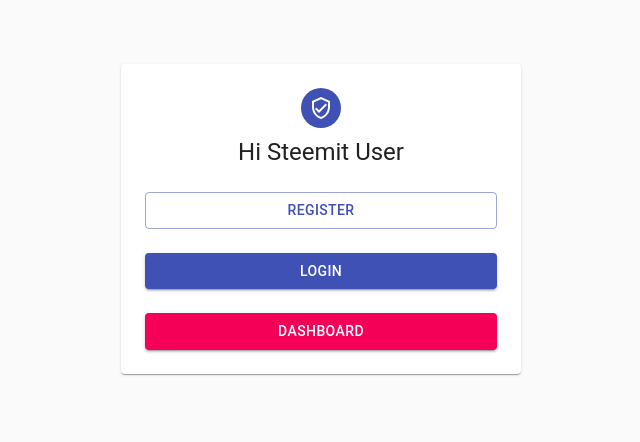
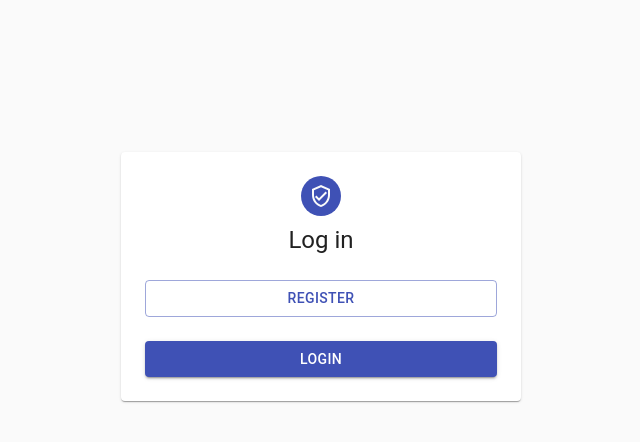
Before and after one commit to tharveybrown/webbed, a React (Create React App) app: page / in a window 1280 px wide. Shown: the top 442 px of the page, without its empty margins (319-959 px from the left). Built offline with nearby package versions, Linux system fonts and the light colour scheme; what @mars/heroku-js-runtime-env would draw is missing.

Commit message:
structure

```diff
--- a/package.json
+++ b/package.json
@@ -12,6 +12,7 @@
     "body-parser": "^1.19.0",
     "express": "^4.17.1",
     "fg-loadcss": "^3.1.0",
+    "font-awesome": "^4.7.0",
     "node-persist": "^2.1.0",
     "react": "^16.13.1",
     "react-dom": "^16.13.1",
--- a/src/components/App.js
+++ b/src/components/App.js
@@ -6,12 +6,16 @@
 import runtimeEnv from "@mars/heroku-js-runtime-env";
 import HomePage from "./HomePage";
 import Dashboard from "./Dashboard";
-// import Register from "../Register";
-// import Login from "../Login";
+import withStyles from "@material-ui/core/styles/withStyles";
+import Logout from "./Register/Logout";
+import CssBaseline from "@material-ui/core/CssBaseline";
+import AppBar from "@material-ui/core/AppBar";
 
-/*components required to use material-ui*/
+import SideBar from "./Layout/Sidebar";
+import Toolbar from "@material-ui/core/Toolbar";
+import { Typography } from "@material-ui/core";
 import { MuiThemeProvider, createMuiTheme } from "@material-ui/core/styles";
-import { CssBaseline } from "@material-ui/core";
+import { makeStyles } from "@material-ui/core/styles";
 
 /*required components for routing*/
 import {
@@ -25,11 +29,44 @@
 /*default material-ui theme generation*/
 const theme = createMuiTheme();
 
+const drawerWidth = 240;
+const useStyles = makeStyles((theme) => ({
+  root: {
+    display: "flex",
+  },
+  wrapper: {
+    margin: theme.spacing(1),
+    position: "relative",
+  },
+
+  appBar: {
+    width: `calc(100% - ${drawerWidth}px)`,
+    marginLeft: drawerWidth,
+  },
+  content: {
+    flexGrow: 1,
+    backgroundColor: theme.palette.background.default,
+    padding: theme.spacing(3),
+  },
+  logout: {
+    position: "relative",
+    marginLeft: 0,
+    width: "100%",
+    [theme.breakpoints.up("sm")]: {
+      marginLeft: theme.spacing(1),
+      width: "auto",
+    },
+  },
+
+  // necessary for content to be below app bar
+  toolbar: theme.mixins.toolbar,
+}));
+
 const url = runtimeEnv().REACT_APP_API_URL;
 
 function App(props) {
+  const classes = useStyles();
   const [user, setUser] = useState({});
-  const [form, setForm] = useState("");
   const [isLoggedIn, setLoggedIn] = useState(false);
 
   useEffect(() => {
@@ -55,26 +92,6 @@
   const handleLogin = (user) => {
     setUser(user);
     setLoggedIn(true);
-  };
-
-  const PrivateRoute = ({ children, ...rest }) => {
-    return (
-      <Route
-        {...rest}
-        render={({ location }) =>
-          isLoggedIn ? (
-            children
-          ) : (
-            <Redirect
-              to={{
-                pathname: "/login",
-                state: { from: location },
-              }}
-            />
-          )
-        }
-      />
-    );
   };
 
   const isAuthenticated = () => {
@@ -103,16 +120,35 @@
   return (
     <MuiThemeProvider theme={theme}>
       <CssBaseline />
+
+      <div className={classes.root}>
         <Router>
+          {isLoggedIn ? (
+            <>
+              <AppBar position="fixed" className={classes.appBar}>
+                <Toolbar>
+                  <Typography variant="h6" noWrap>
+                    {/* {user.organization ? user.organization.name : null} */}
+                  </Typography>
+                  <Logout handleLogout={handleLogout} isLoggedIn={isLoggedIn} />
+                </Toolbar>
+              </AppBar>
+              <SideBar />
+            </>
+          ) : null}
+
+          <main className={classes.content}>
+            <div className={classes.toolbar} />
+            {!isLoggedIn ? <Route exact path="/" component={HomePage} /> : null}
             <Switch>
               {/* Routing according to the path entered */}
-          <Route exact path="/" component={HomePage} />
               <Route
                 exact
                 path="/register"
                 component={() => <SignInForm handleLogin={handleLogin} />}
                 render={(props) => (
                   <SignInForm
+                    className={classes.logout}
                     {...props}
                     handleLogin={handleLogin}
                     isLoggedIn={isLoggedIn}
@@ -146,7 +182,9 @@
 
               {/* <Route exact path="/" component={Dashboard} /> */}
             </Switch>
+          </main>
         </Router>
+      </div>
     </MuiThemeProvider>
   );
 }
--- a/src/components/HomePage/index.js
+++ b/src/components/HomePage/index.js
@@ -3,6 +3,13 @@
 import VerifiedUserOutlined from "@material-ui/icons/VerifiedUserOutlined";
 import withStyles from "@material-ui/core/styles/withStyles";
 import { Link } from "react-router-dom";
+import CssBaseline from "@material-ui/core/CssBaseline";
+import AppBar from "@material-ui/core/AppBar";
+
+import SideBar from "../Layout/Sidebar";
+import Toolbar from "@material-ui/core/Toolbar";
+
+const drawerWidth = 240;
 
 const styles = (theme) => ({
   main: {
@@ -15,6 +22,9 @@
       marginLeft: "auto",
       marginRight: "auto",
     },
+  },
+  submit: {
+    marginTop: theme.spacing.unit * 3,
   },
   paper: {
     marginTop: theme.spacing.unit * 8,
@@ -29,9 +39,12 @@
     margin: theme.spacing.unit,
     backgroundColor: theme.palette.primary.main,
   },
-  submit: {
-    marginTop: theme.spacing.unit * 3,
-  },
+
+  // content: {
+  //   flexGrow: 1,
+  //   backgroundColor: theme.palette.background.default,
+  //   padding: theme.spacing(3),
+  // },
 });
 
 function HomePage(props) {
@@ -44,7 +57,7 @@
           <VerifiedUserOutlined />
         </Avatar>
         <Typography component="h1" variant="h5">
-          Hi Steemit User
+          Log in
         </Typography>
 
         <Button
@@ -69,17 +82,6 @@
         >
           Login
         </Button>
-        <Button
-          type="submit"
-          fullWidth
-          variant="contained"
-          color="secondary"
-          component={Link}
-          to="/dashboard"
-          className={classes.submit}
-        >
-          Dashboard
-        </Button>
       </Paper>
     </main>
   );
--- a/src/components/Layout/Sidebar.js
+++ b/src/components/Layout/Sidebar.js
@@ -1,18 +1,22 @@
 import React from "react";
 import { makeStyles } from "@material-ui/core/styles";
 import Drawer from "@material-ui/core/Drawer";
-import CssBaseline from "@material-ui/core/CssBaseline";
+
+import { Link } from "react-router-dom";
 
 import List from "@material-ui/core/List";
-
+import Icon from "@material-ui/core/Icon";
 import Divider from "@material-ui/core/Divider";
 import ListItem from "@material-ui/core/ListItem";
 import ListItemIcon from "@material-ui/core/ListItemIcon";
 import ListItemText from "@material-ui/core/ListItemText";
 import InboxIcon from "@material-ui/icons/MoveToInbox";
 import MailIcon from "@material-ui/icons/Mail";
+import QuestionAnswerIcon from "@material-ui/icons/QuestionAnswer";
+import "font-awesome/css/font-awesome.css";
 
 const drawerWidth = 240;
+
 const useStyles = makeStyles((theme) => ({
   root: {
     display: "flex",
@@ -24,6 +28,9 @@
   },
   drawerPaper: {
     width: drawerWidth,
+  },
+  icon: {
+    margin: theme.spacing.unit * 2,
   },
   // necessary for content to be below app bar
   toolbar: theme.mixins.toolbar,
@@ -44,14 +51,16 @@
       <div className={classes.toolbar} />
       <Divider />
       <List>
-        {["Inbox", "Starred", "Send email", "Drafts"].map((text, index) => (
-          <ListItem button key={text}>
-            <ListItemIcon>
-              {index % 2 === 0 ? <InboxIcon /> : <MailIcon />}
-            </ListItemIcon>
-            <ListItemText primary={text} />
-          </ListItem>
-        ))}
+        {/* {["Feedback", "Starred", "Send email", "Drafts"].map((text, index) => ( */}
+        <ListItem button key="Dashboard" component={Link} to="/dashboard">
+          <ListItemIcon>
+            <QuestionAnswerIcon style={{ fontSize: 40 }} />
+
+            {/* {index % 2 === 0 ? <InboxIcon /> : <MailIcon />} */}
+          </ListItemIcon>
+          <ListItemText primary="Dashboard" />
+        </ListItem>
+        {/* ))} */}
       </List>
       <Divider />
       <List>
--- /dev/null
+++ b/src/components/Register/Logout.js
@@ -0,0 +1,19 @@
+import React from "react";
+import { render } from "@testing-library/react";
+import Button from "@material-ui/core/Button";
+import { Link } from "react-router-dom";
+
+export default function Logout(props) {
+  return (
+    <Button
+      type="submit"
+      variant="outlined"
+      color="secondary"
+      component={Link}
+      to="/login"
+      onClick={props.handleLogout}
+    >
+      Logout
+    </Button>
+  );
+}
--- a/src/components/Register/SignInForm.js
+++ b/src/components/Register/SignInForm.js
@@ -63,6 +63,13 @@
   { key: "Communication", label: "Communication" },
   { key: "Management", label: "Management" },
   { key: "Initiative", label: "Initiative" },
+  { key: "CodeQuality", label: "Code Quality" },
+  { key: "Leadership", label: "Leadership" },
+  { key: "Resilience", label: "Resilience" },
+  { key: "AnalyticalThinking", label: "Analytical Thinking" },
+  { key: "Design Thinking", label: "Design Thinking" },
+  { key: "Responsiveness", label: "Responsiveness" },
+  { key: "Candor", label: "Candor" },
 ];
 
 class SignInForm extends React.Component {
@@ -107,7 +114,6 @@
         skills: arr,
       });
     } else {
-      // debugger;
       evt.target.parentElement.style.backgroundColor = "#3f51b5";
       evt.target.style.color = "#FFFFFF";
       this.setState((previousState) => {
--- a/src/index.js
+++ b/src/index.js
@@ -3,6 +3,7 @@
 import "./index.css";
 import App from "./components/App";
 import * as serviceWorker from "./serviceWorker";
+import "font-awesome/css/font-awesome.css";
 
 require("dotenv").config();
 ReactDOM.render(
```
Also changed, not shown: src/components/Dashboard/index.js (+8 -44 lines), src/components/Feedback/NewFeedback.js (added), 1 other file (tests, documents, lock files or other folders). Lines whose indentation alone changed are shown as unchanged.
